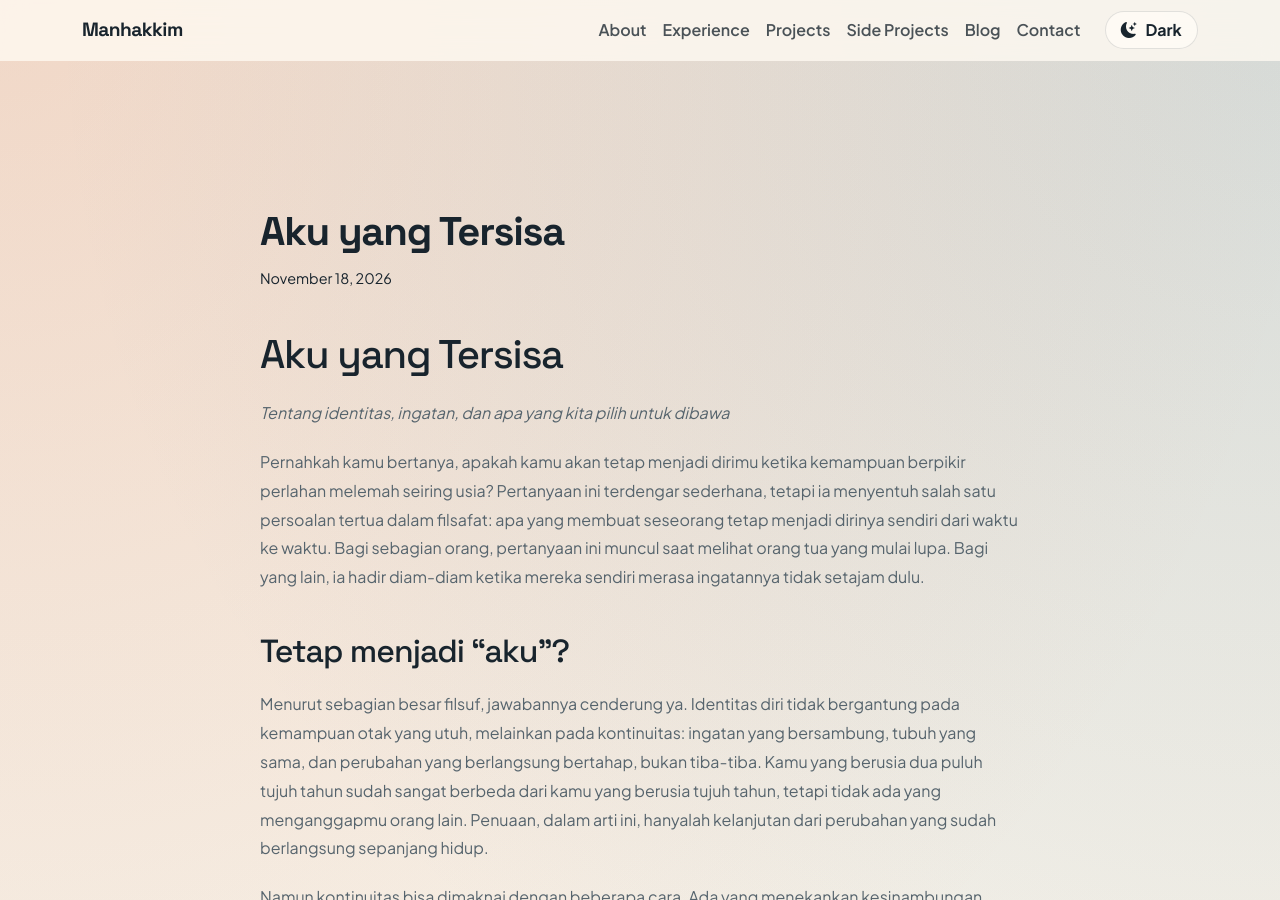
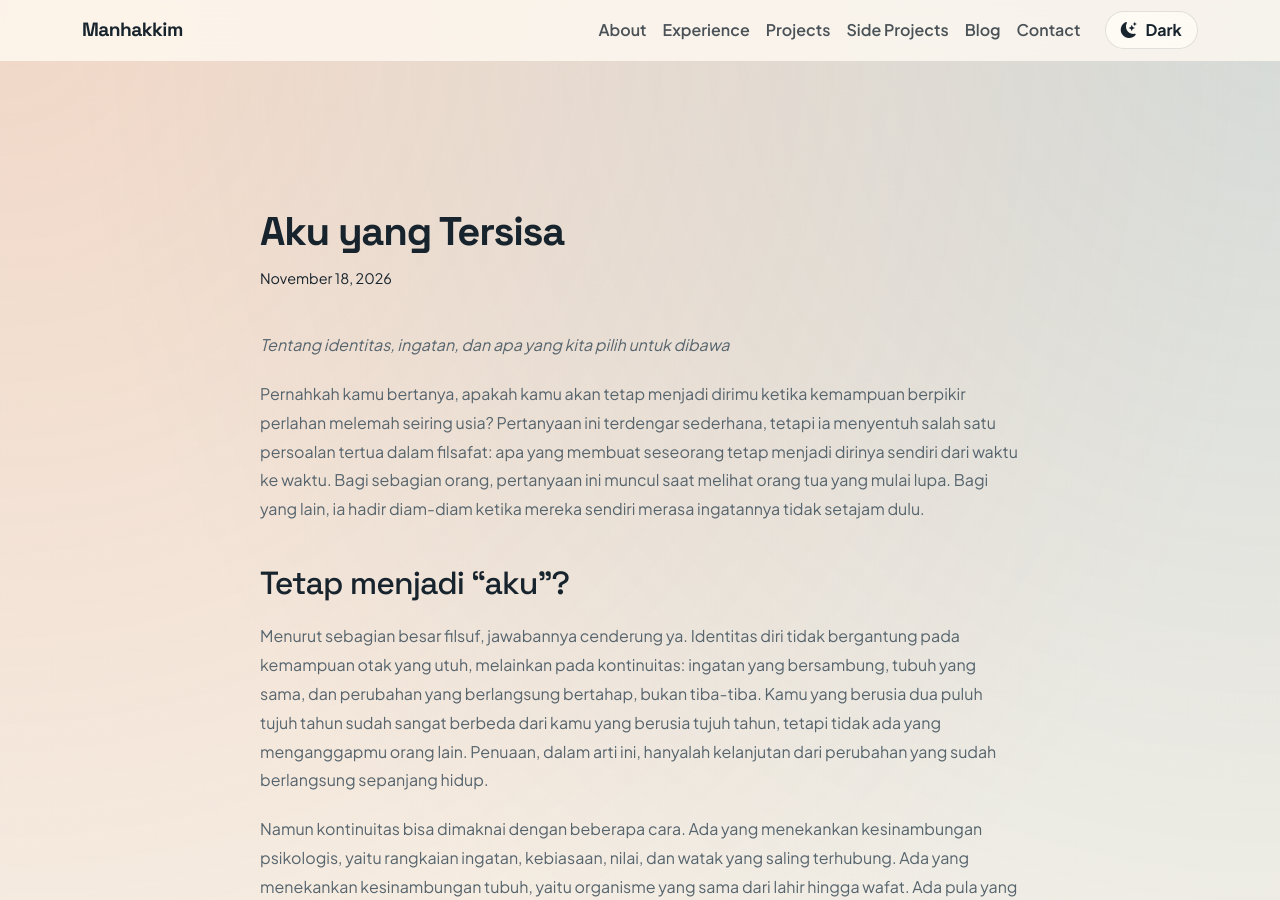
Before and after one commit to manHax/manhax.github.io, a Jekyll site: the page built from _posts/2026-11-18-aku-yang-tersisa.md, in a window 1280 px wide and 900 px high. Built offline with Jekyll 4.4.1, drawn with Linux system fonts in a browser that asks for light colours; nearby versions of some CDN libraries.

Commit message:
feat: add blog post layout template with animated elements

```diff
--- a/_layouts/post.html
+++ b/_layouts/post.html
@@ -7,6 +7,13 @@ layout: default
     <span class="blog-meta blog-animate" style="animation-delay: 0.1s; opacity: 0;">{{ page.date | date: "%B %d, %Y" }}</span>
   {% endif %}
   <div class="blog-content blog-animate" style="animation-delay: 0.2s; opacity: 0;">
-    {{ content }}
+    {% assign trimmed_content = content | lstrip %}
+    {% assign first_three = trimmed_content | slice: 0, 3 %}
+    {% if first_three == '<h1' %}
+      {% assign content_parts = trimmed_content | split: '</h1>' %}
+      {% for part in content_parts offset: 1 %}{% if forloop.index > 1 %}</h1>{% endif %}{{ part }}{% endfor %}
+    {% else %}
+      {{ content }}
+    {% endif %}
   </div>
 </div>
```
